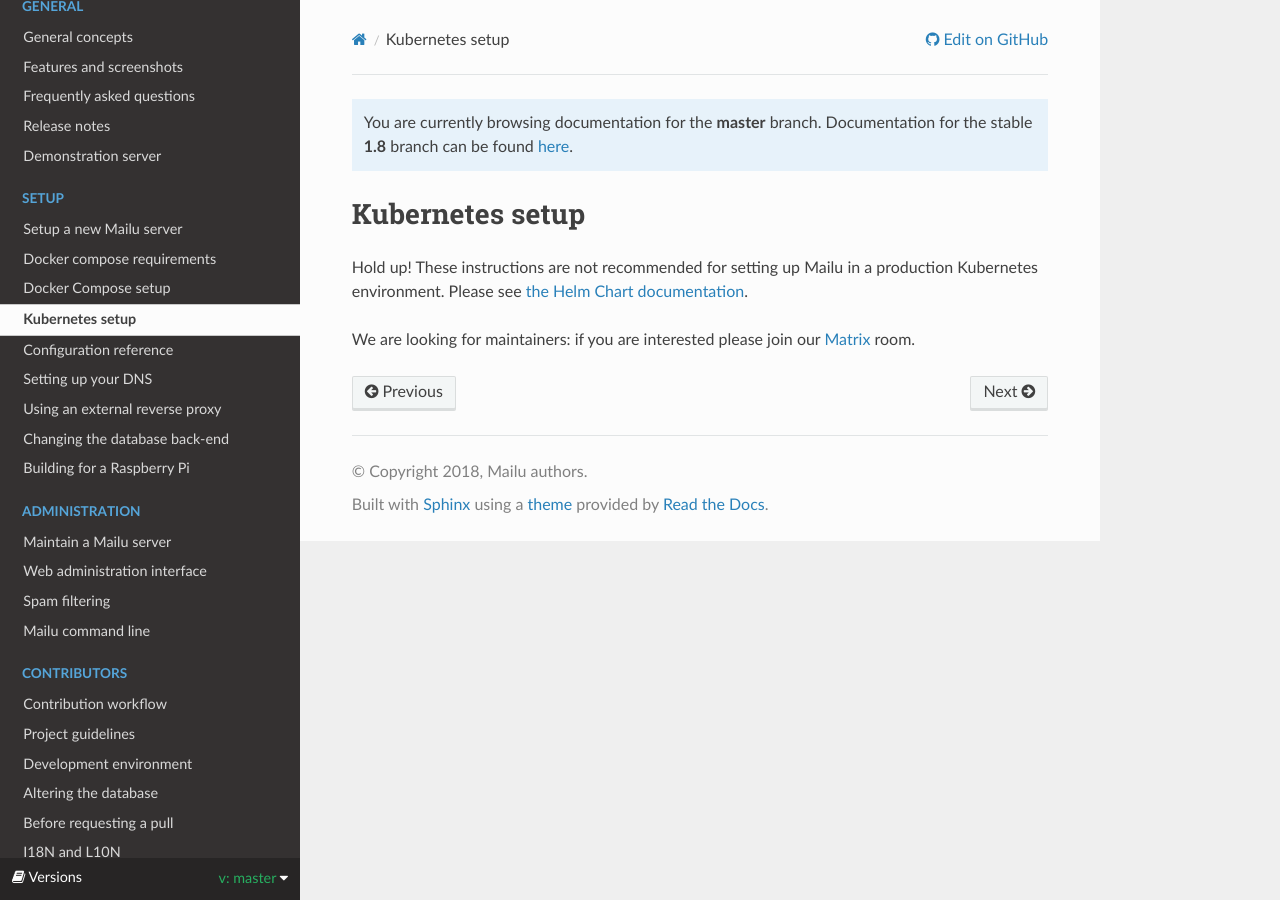
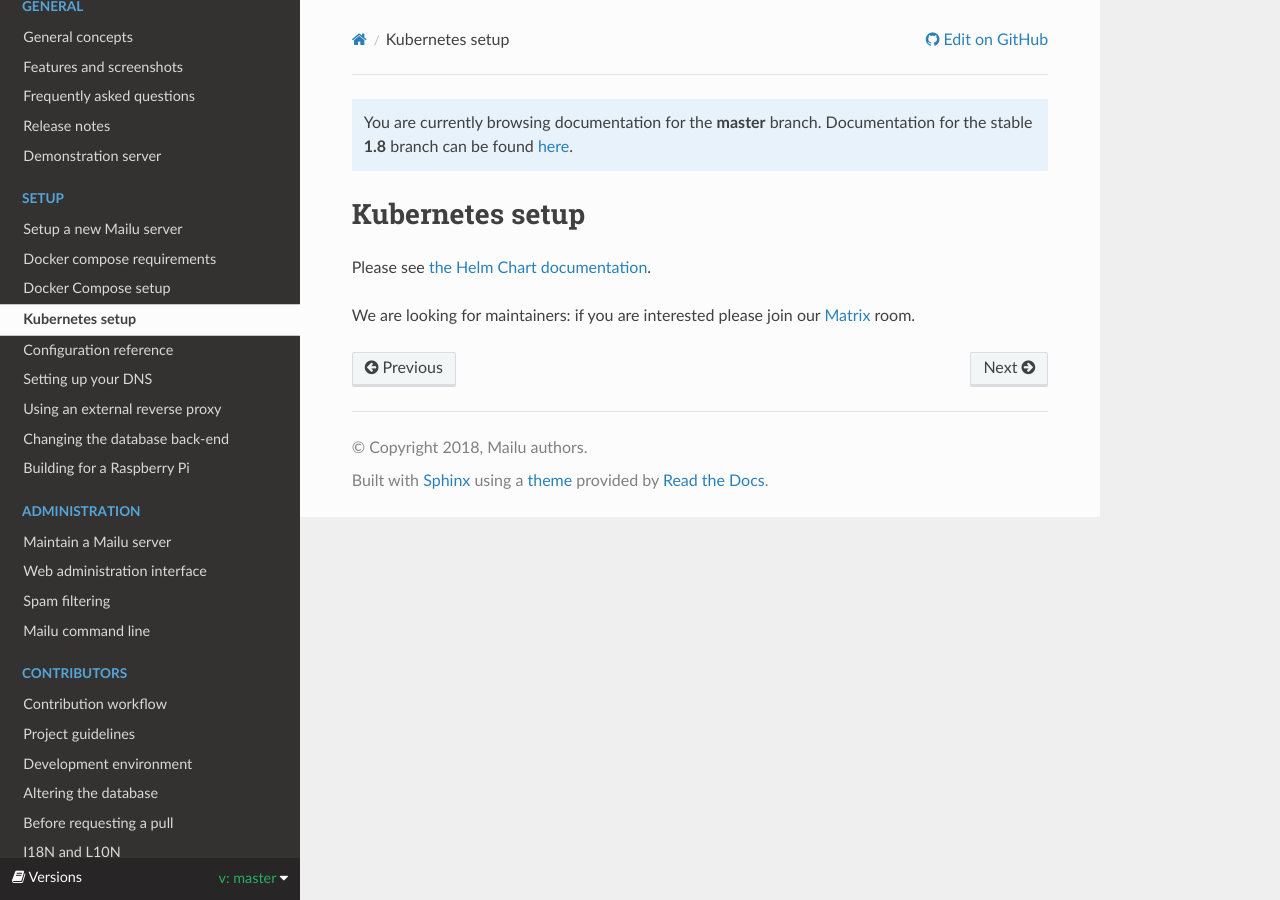
Before and after one commit to Mailu/Mailu, a Sphinx documentation site: the page built from docs/kubernetes/mailu/index.rst, in a window 1280 px wide. Built offline with Sphinx 7.4.7 and the Read the Docs theme 2.0.0, drawn with Linux system fonts in a browser that asks for light colours; formulas are drawn with MathJax 3.

Commit message:
simplify

```diff
--- a/docs/kubernetes/mailu/index.rst
+++ b/docs/kubernetes/mailu/index.rst
@@ -3,7 +3,7 @@
 Kubernetes setup
 ================
 
-Hold up! These instructions are not recommended for setting up Mailu in a production Kubernetes environment. Please see `the Helm Chart documentation`_.
+Please see `the Helm Chart documentation`_.
 
 We are looking for maintainers: if you are interested please join our `Matrix`_ room.
 
```
